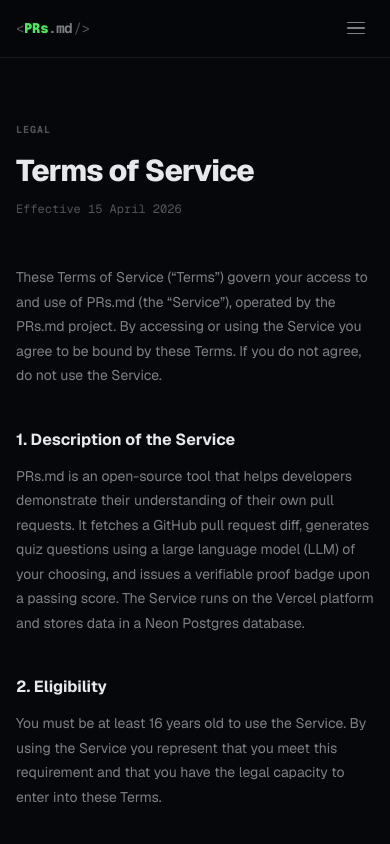
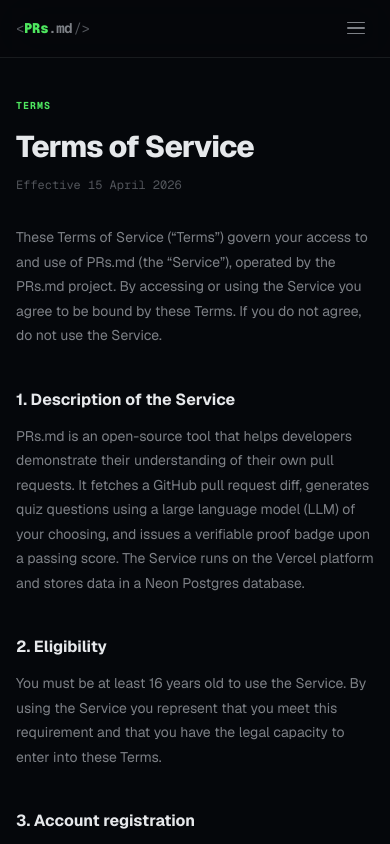
Before and after one commit to DanBorn/prs-md, a Next.js app: page /terms in a window 390 px wide. Shown: the top 844 px of the page. Built offline with nearby package versions, Linux system fonts and the light colour scheme; no server answers.

Commit message:
fix: unify terms and accept-terms page headers with green label
Replace dim "Legal" label and LogoMark with green mono "Terms" label
to match the pattern on about, docs, and dashboard. Tighten mobile
padding on both pages.

```diff
--- a/src/app/accept-terms/page.tsx
+++ b/src/app/accept-terms/page.tsx
@@ -3,7 +3,6 @@
 import type { Metadata } from "next";
 import { redirect } from "next/navigation";
 import { auth } from "@/lib/auth";
-import { LogoMark } from "@/components/logo";
 import { AcceptTermsForm } from "./accept-terms-form";
 
 export const metadata: Metadata = {
@@ -25,13 +24,13 @@
   }
 
   return (
-    <div className="flex min-h-[calc(100vh-56px)] items-start justify-center px-4 py-16 sm:items-center">
+    <div className="flex min-h-[calc(100vh-56px)] items-start justify-center px-4 py-10 sm:py-16 sm:items-center">
       <div className="w-full max-w-md">
         {/* Header */}
         <div className="mb-8 text-center">
-          <div className="mb-4 flex justify-center">
-            <LogoMark />
-          </div>
+          <p className="font-mono text-[10px] font-bold uppercase tracking-widest mb-4" style={{ color: "var(--color-neon)" }}>
+            Terms
+          </p>
           <h1
             className="text-2xl font-extrabold tracking-tight mb-2"
             style={{ letterSpacing: "-0.03em" }}
@@ -45,7 +44,7 @@
 
         {/* Card */}
         <div
-          className="rounded-2xl border p-6"
+          className="rounded-2xl border p-4 sm:p-6"
           style={{
             borderColor: "var(--color-border)",
             background: "var(--color-surface)",
--- a/src/app/terms/page.tsx
+++ b/src/app/terms/page.tsx
@@ -20,14 +20,14 @@
 
 export default function TermsPage() {
   return (
-    <div className="mx-auto max-w-2xl px-4 py-16">
+    <div className="mx-auto max-w-2xl px-4 py-10 sm:py-16">
       {/* Header */}
-      <div className="mb-12">
+      <div className="mb-8 sm:mb-12">
         <p
           className="font-mono text-[10px] font-bold uppercase tracking-widest mb-4"
-          style={{ color: "var(--color-text-dim)" }}
+          style={{ color: "var(--color-neon)" }}
         >
-          Legal
+          Terms
         </p>
         <h1
           className="text-3xl font-extrabold tracking-tight mb-3"
```
